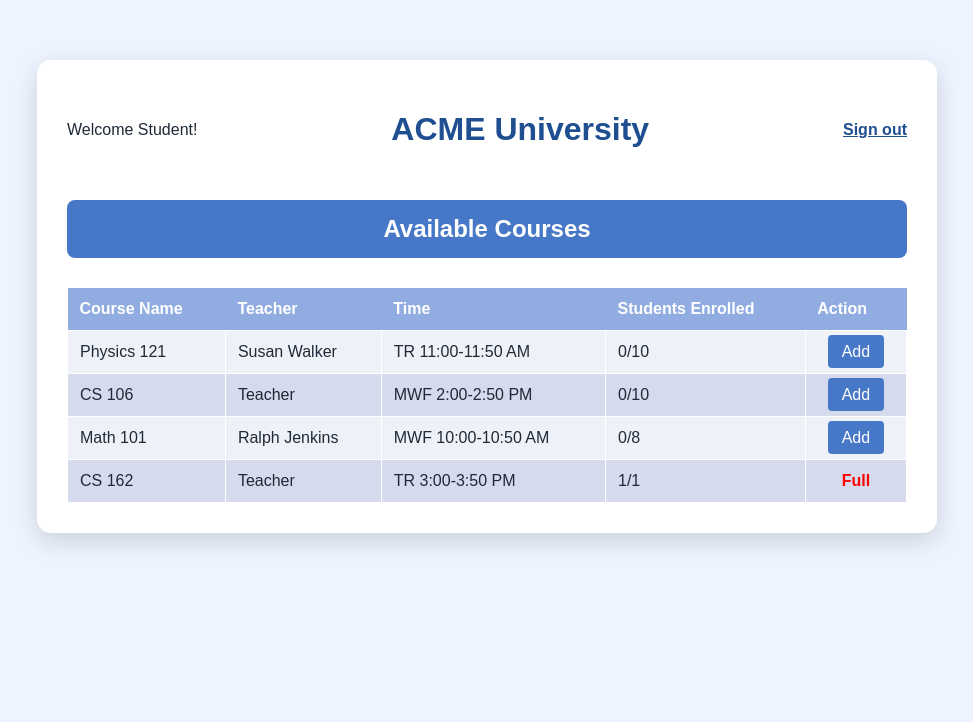
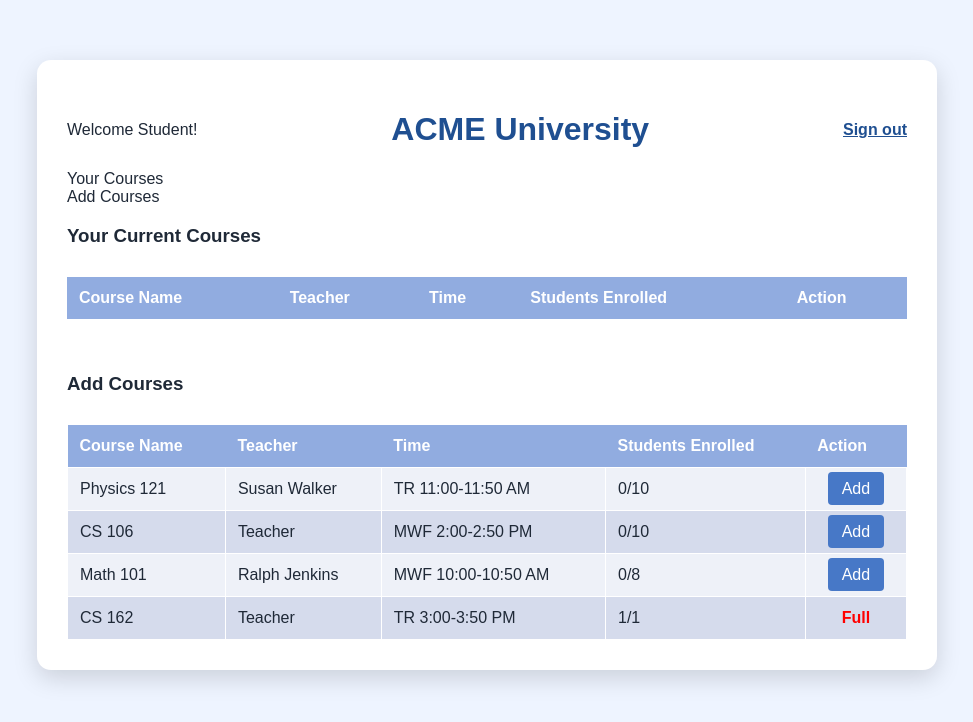
Before and after one commit to NCRD01/student-enrollment, a Flask app: page /student in a window 1280 px wide. Shown: the top 722 px of the page, without its empty margins (153-1126 px from the left). Run offline with Flask 3, Linux system fonts and the light colour scheme; a user stored in the database is signed in; data comes from the database, SQL or seed files in the repository; lists and menus that the app fills with data are empty.

Commit message:
Additional edits to student file

```diff
--- a/templates/student.html
+++ b/templates/student.html
@@ -7,13 +7,28 @@
 <body>
 
 <div class="container">
+
     <header>
         <p>Welcome Student!</p>
         <h1>ACME University</h1>
         <a href="/logout">Sign out</a>
     </header>
 
-    <h2>Available Courses</h2>
+    <div class="tab-box">
+
+        <div class="tabs">
+            <div class="tab active">
+                Your Courses
+            </div>
+
+            <div class="tab">
+                Add Courses
+            </div>
+        </div>
+
+        <div class="tab-content">
+
+            <h3>Your Current Courses</h3>
 
             <table>
                 <tr>
@@ -25,23 +40,61 @@
                 </tr>
 
                 {% for course in courses %}
+                    {% if course.id in enrolled_ids %}
                     <tr>
                         <td>{{ course.name }}</td>
                         <td>{{ course.teacher }}</td>
                         <td>{{ course.time }}</td>
                         <td>{{ course.enrollments|length }}/{{ course.capacity }}</td>
                         <td>
-                {% if course.id in enrolled_ids %}
-                    <a class="drop" href="/drop_course/{{ course.id }}">Drop</a>
-                {% elif course.enrollments|length >= course.capacity %}
+                            <a class="drop" href="/drop_course/{{ course.id }}">
+                                Drop
+                            </a>
+                        </td>
+                    </tr>
+                    {% endif %}
+                {% endfor %}
+            </table>
+
+            <br><br>
+
+            <h3>Add Courses</h3>
+
+            <table>
+                <tr>
+                    <th>Course Name</th>
+                    <th>Teacher</th>
+                    <th>Time</th>
+                    <th>Students Enrolled</th>
+                    <th>Action</th>
+                </tr>
+
+                {% for course in courses %}
+                    {% if course.id not in enrolled_ids %}
+                    <tr>
+                        <td>{{ course.name }}</td>
+                        <td>{{ course.teacher }}</td>
+                        <td>{{ course.time }}</td>
+                        <td>{{ course.enrollments|length }}/{{ course.capacity }}</td>
+
+                        <td>
+                            {% if course.enrollments|length >= course.capacity %}
                                 <span class="full">Full</span>
                             {% else %}
-                    <a class="add" href="/add_course/{{ course.id }}">Add</a>
+                                <a class="add" href="/add_course/{{ course.id }}">
+                                    Add
+                                </a>
                             {% endif %}
                         </td>
                     </tr>
+                    {% endif %}
                 {% endfor %}
             </table>
+
+        </div>
+
+    </div>
+
 </div>
 
 </body>
```
Lines whose indentation alone changed are shown as unchanged.
